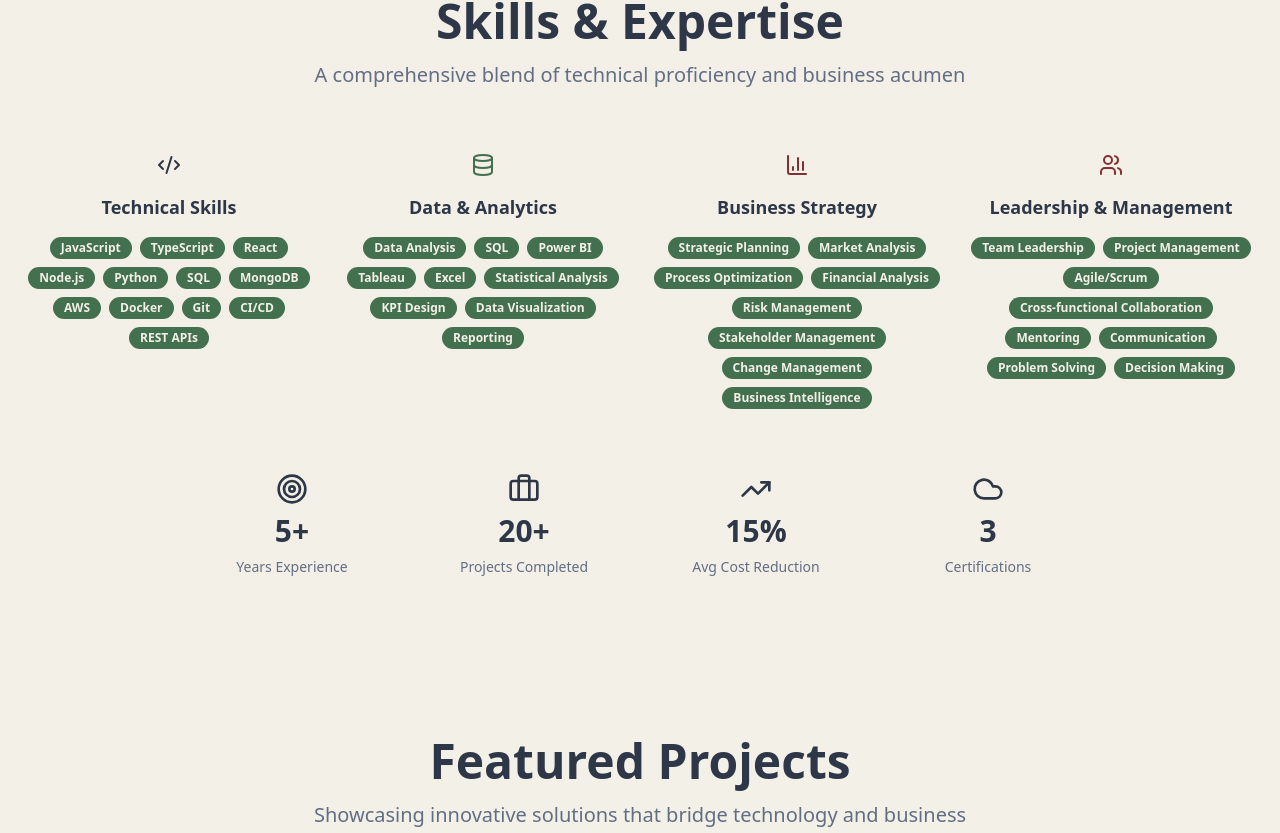
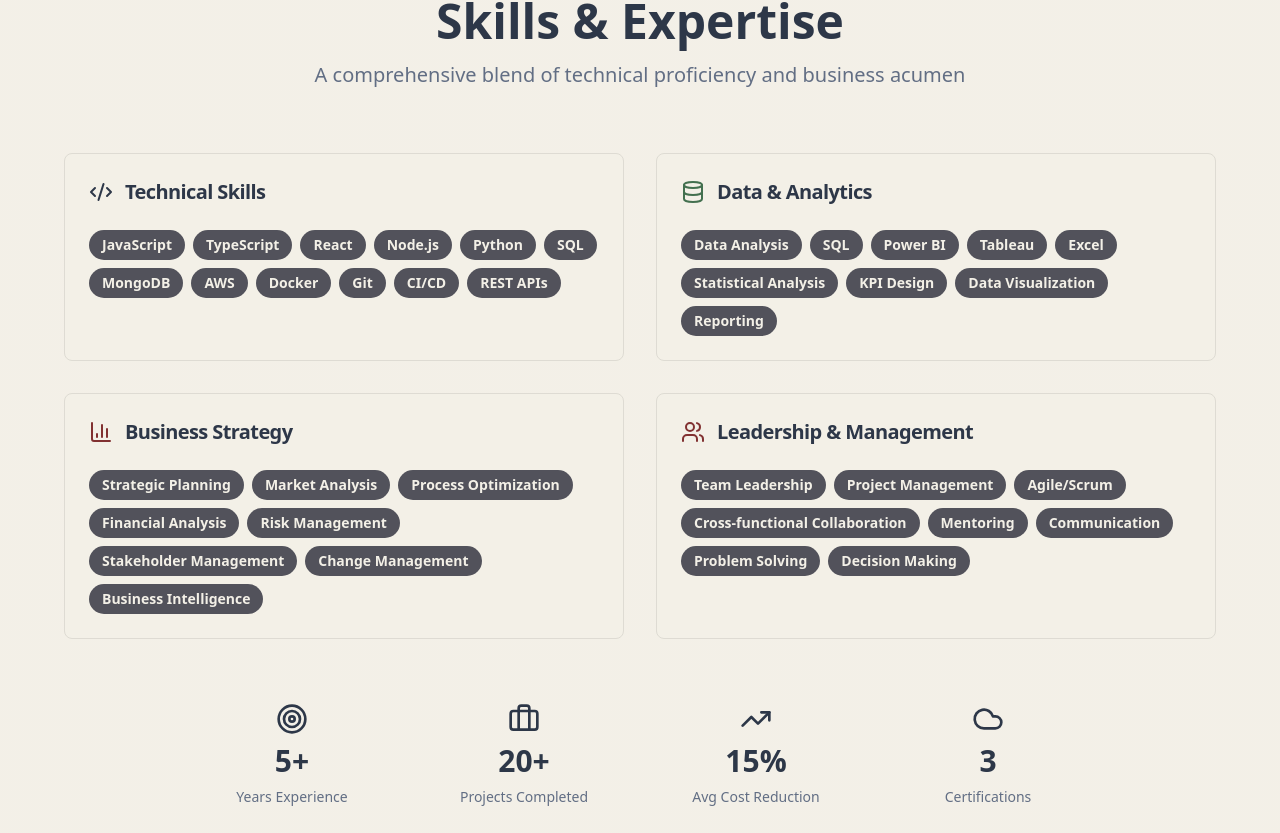
Before and after one commit to annasebedash-creator/anna-sebedach-portfolio, a React (Vite) app: page / in a window 1280 px wide. Shown: the part 716-1549 px from the top of the page. Built offline with nearby package versions, Linux system fonts and the light colour scheme.

Commit message:
Reverted to commit 9e611d9e3e2f554ac80b840e3b7605009c80225b

```diff
--- a/src/components/Skills.tsx
+++ b/src/components/Skills.tsx
@@ -34,22 +34,24 @@ const Skills = () => {
           </p>
         </div>
 
-        <div className="grid md:grid-cols-2 lg:grid-cols-4 gap-6 max-w-7xl mx-auto">
-          {skillCategories.map((category, index) => (
-            <div key={index} className="text-center space-y-4">
-              <div className={`${category.color} mx-auto w-fit`}>
-                {category.icon}
-              </div>
-              <h3 className="text-lg font-semibold">{category.title}</h3>
-              <div className="flex flex-wrap gap-2 justify-center">
-                {category.skills.map((skill, skillIndex) => (
-                  <Badge key={skillIndex} variant="secondary" className="text-xs">
-                    {skill}
-                  </Badge>
-                ))}
-              </div>
-            </div>
-          ))}
+        <div className="grid lg:grid-cols-2 gap-8 max-w-6xl mx-auto">
+          {skillCategories.map((category, index) => <Card key={index} className="shadow-card hover:shadow-elegant transition-shadow duration-300">
+              <CardHeader>
+                <CardTitle className="flex items-center space-x-3">
+                  <div className={category.color}>
+                    {category.icon}
+                  </div>
+                  <span className="text-xl font-bold">{category.title}</span>
+                </CardTitle>
+              </CardHeader>
+              <CardContent>
+                <div className="flex flex-wrap gap-2">
+                  {category.skills.map((skill, skillIndex) => <Badge key={skillIndex} variant="secondary" className="text-sm py-1 px-3 hover:text-primary-foreground transition-colors duration-200 bg-zinc-600">
+                      {skill}
+                    </Badge>)}
+                </div>
+              </CardContent>
+            </Card>)}
         </div>
 
         {/* Key Metrics */}
```
